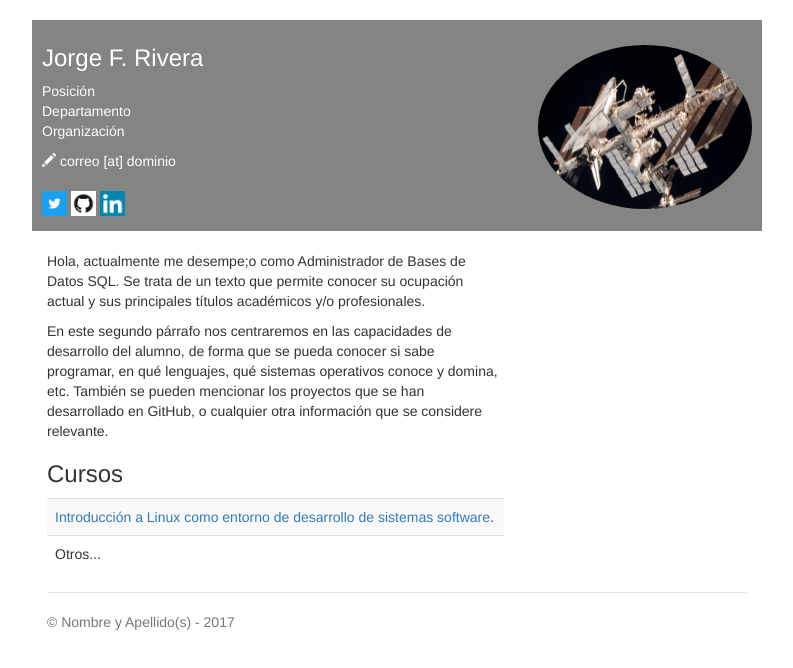
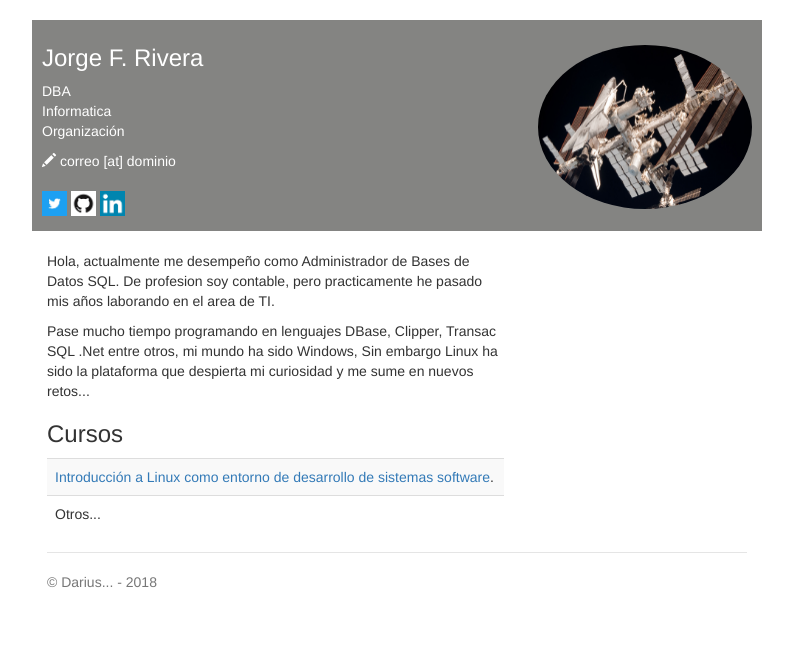
Before and after one commit to dariushldr/dariushldr.github.io, a plain HTML site: page index.html in a window 1280 px wide. Shown: the whole page, without its empty margins (243-1036 px from the left). Drawn offline with nearby package versions, Linux system fonts and the light colour scheme.

Commit message:
Quinta version de mi sitio web

```diff
--- a/index.html
+++ b/index.html
@@ -20,8 +20,8 @@
       <h3>Jorge F. Rivera <span><img style="width: 214px; height: 164px;" class='img-circle' alt="Nombre y Apellido(s)" src="img/foto.png" align="right"></span></h3>
       <p>
         <!--Sustituir por los datos del alumno-->
-        Posición<br>
-        Departamento<br>
+        DBA<br>
+        Informatica<br>
         Organización
       </p>
       <address>
@@ -41,9 +41,9 @@
       <div class='row'>
         <div class='col-sm-8'>
           <br>
-          <p>Hola, actualmente me desempe;o como Administrador de Bases de Datos SQL. Se trata de un texto que permite conocer su ocupación actual y sus principales títulos académicos y/o profesionales.  </p>
+          <p>Hola, actualmente me desempeño como Administrador de Bases de Datos SQL. De profesion soy contable, pero practicamente he pasado mis años laborando en el area de TI.  </p>
 
-          <p>En este segundo párrafo nos centraremos en las capacidades de desarrollo del alumno, de forma que se pueda conocer si sabe programar, en qué lenguajes, qué sistemas operativos conoce y domina, etc. También se pueden mencionar los proyectos que se han desarrollado en GitHub, o cualquier otra información que se considere relevante.</p>
+          <p>Pase mucho tiempo programando en lenguajes DBase, Clipper, Transac SQL .Net entre otros, mi mundo ha sido Windows, Sin embargo Linux ha sido la plataforma que despierta mi curiosidad y me sume en nuevos retos...</p>
 
           <h3>Cursos</h3>
           <table class='table table-striped'>
@@ -55,7 +55,7 @@
 
       <footer class="footer">
         <!--Sustituir por los datos del alumno-->
-        <p>&copy; Nombre y Apellido(s) - 2017</p>
+        <p>&copy; Darius... - 2018</p>
       </footer>
 
     </div>
```
